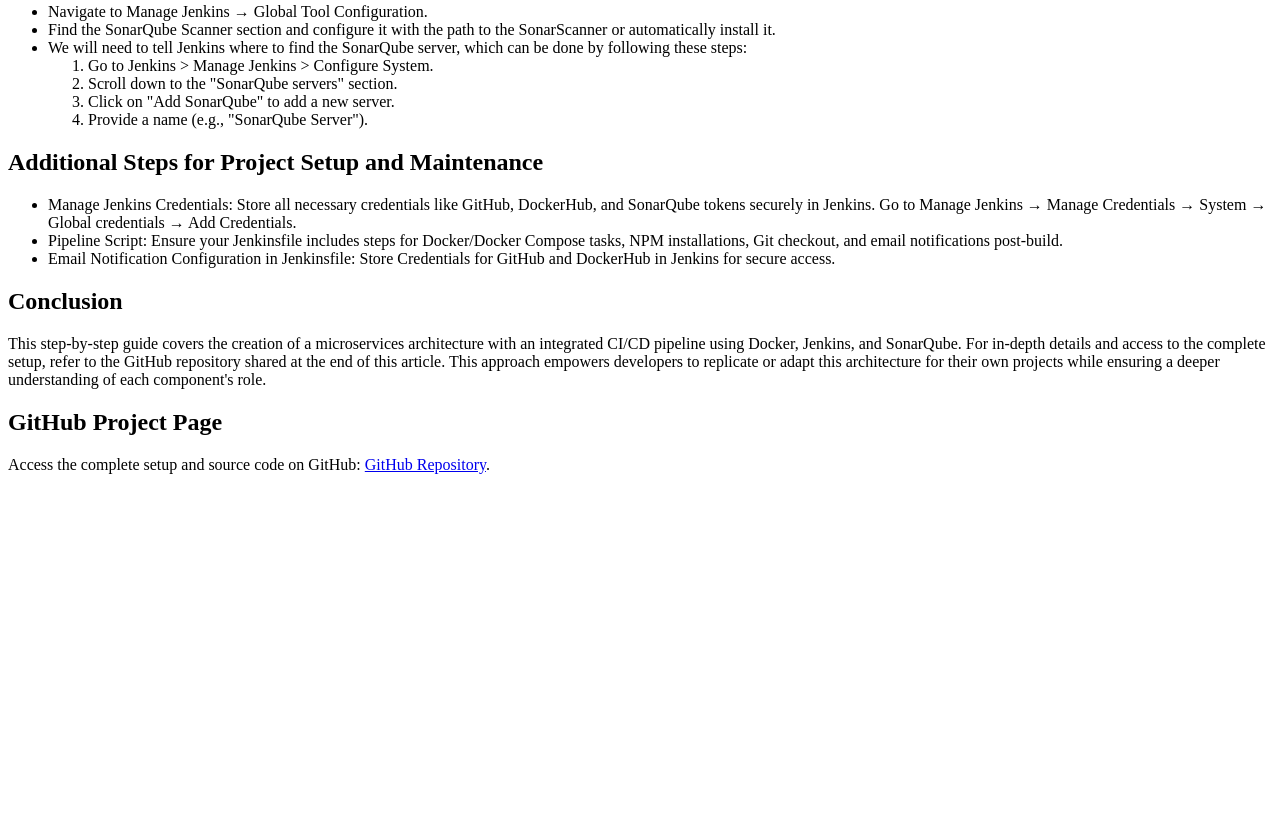
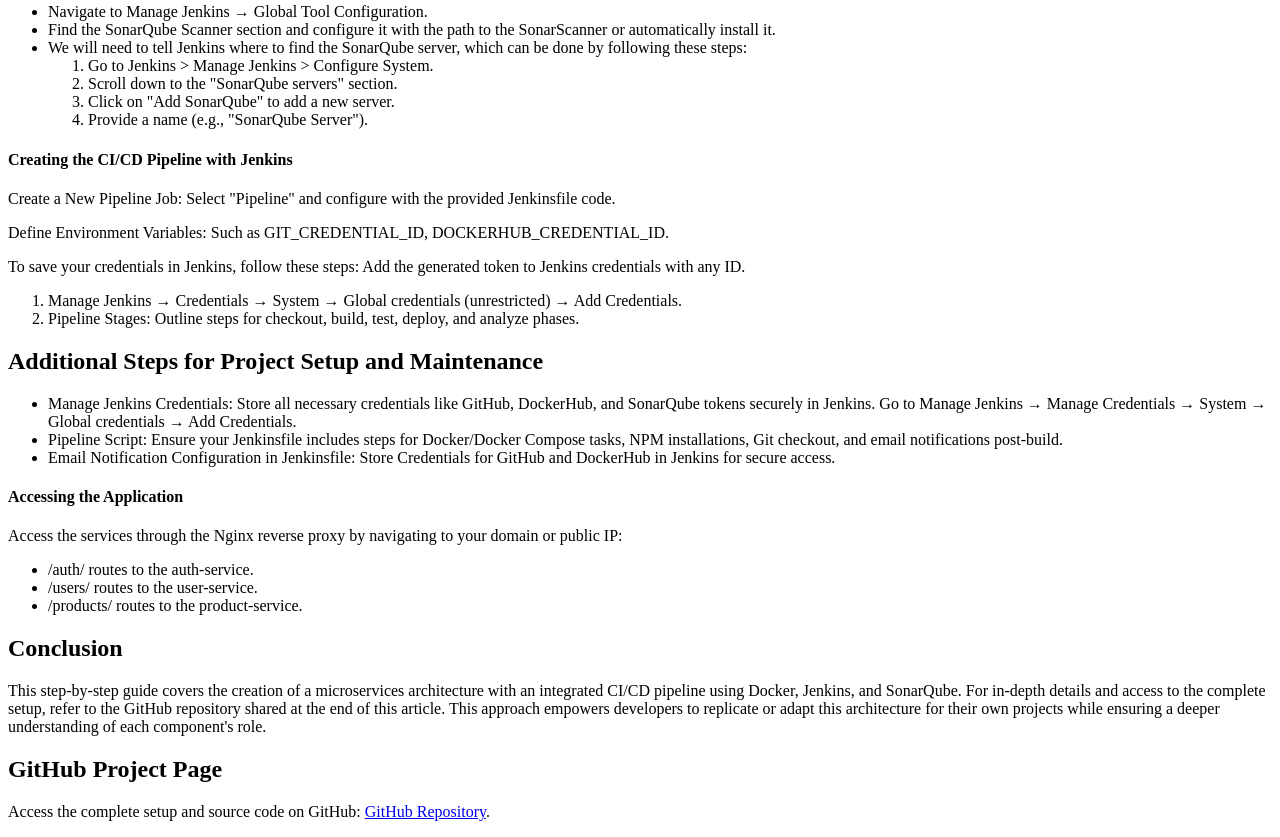
Before and after one commit to sabayneh1/Jenkins-SonarQube-Docker-Demo, a plain HTML site: page index.html in a window 1280 px wide. Shown: the part 2441-3278 px from the top of the page. Before the commit the page ends 2931 px from the top, so only its background shows below. Drawn offline with Linux system fonts and the light colour scheme.

Commit message:
6th commit

```diff
--- a/index.html
+++ b/index.html
@@ -117,6 +117,15 @@ sudo apt install jenkins -y</code></pre>
 
   </ul>
 
+  <h4>Creating the CI/CD Pipeline with Jenkins</h4>
+  <p>Create a New Pipeline Job: Select "Pipeline" and configure with the provided Jenkinsfile code.</p>
+  <p>Define Environment Variables: Such as GIT_CREDENTIAL_ID, DOCKERHUB_CREDENTIAL_ID.</p>
+  <p>To save your credentials in Jenkins, follow these steps: Add the generated token to Jenkins credentials with any ID.</p>
+  <ol>
+    <li>Manage Jenkins → Credentials → System → Global credentials (unrestricted) → Add Credentials.</li>
+    <li>Pipeline Stages: Outline steps for checkout, build, test, deploy, and analyze phases.</li>
+  </ol>
+
   <h2>Additional Steps for Project Setup and Maintenance</h2>
   <ul>
       <li>Manage Jenkins Credentials: Store all necessary credentials like GitHub, DockerHub, and SonarQube tokens securely in Jenkins. Go to Manage Jenkins → Manage Credentials → System → Global credentials → Add Credentials.</li>
@@ -124,6 +133,13 @@ sudo apt install jenkins -y</code></pre>
       <li>Email Notification Configuration in Jenkinsfile: Store Credentials for GitHub and DockerHub in Jenkins for secure access.</li>
   </ul>
 
+  <h4>Accessing the Application</h4>
+  <p>Access the services through the Nginx reverse proxy by navigating to your domain or public IP:</p>
+  <ul>
+    <li>/auth/ routes to the auth-service.</li>
+    <li>/users/ routes to the user-service.</li>
+    <li>/products/ routes to the product-service.</li>
+  </ul>
 
 <h2>Conclusion</h2>
 <p>This step-by-step guide covers the creation of a microservices architecture with an integrated CI/CD pipeline using Docker, Jenkins, and SonarQube. For in-depth details and access to the complete setup, refer to the GitHub repository shared at the end of this article. This approach empowers developers to replicate or adapt this architecture for their own projects while ensuring a deeper understanding of each component's role.</p>
```
